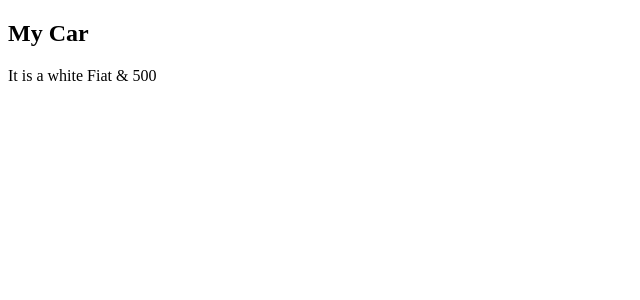
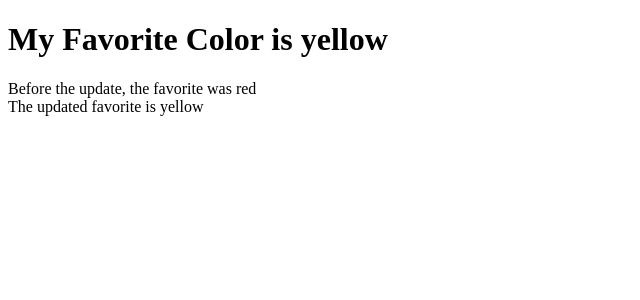
Before and after one commit to ajitoriginal/ReactJs, a React (Vite) app in the folder W3Schools/my-react-app/: page / in a window 1280 px wide. Shown: the top 300 px of the page, without its empty margins (0-640 px from the left). Built offline with nearby package versions, Linux system fonts and the light colour scheme.

Commit message:
class components

```diff
--- a/W3Schools/my-react-app/src/main.jsx
+++ b/W3Schools/my-react-app/src/main.jsx
@@ -1,24 +1,35 @@
 import { createRoot } from 'react-dom/client'
-const fruitlist = ['apple', 'banana', 'cherry'];
+import React from 'react';
 
-const kwtohp = (kw) => kw * 1.36
-
-function Car() {
-  const myObj = {
-    name: "Fiat",
-    model: "500",
-    color: "white"
-  };
-  return (
-    <>
-      <h2>My Car</h2>
-      <p>It is a {myObj.color} {myObj.name} & {myObj.model}</p>
-    </>
-  )
+class Header extends React.Component {
+  constructor(props) {
+    super(props);
+    this.state = {favoritecolor: "red"};
+  }
+  componentDidMount() {
+    setTimeout(() => {
+      this.setState({favoritecolor: "yellow"})
+    }, 1000)
+  }
+  getSnapshotBeforeUpdate(prevProps, prevState) {
+    document.getElementById("div1").innerHTML =
+    "Before the update, the favorite was " + prevState.favoritecolor;
+  }
+  componentDidUpdate() {
+    document.getElementById("div2").innerHTML =
+    "The updated favorite is " + this.state.favoritecolor;
+  }
+  render() {
+    return (
+      <div>
+        <h1>My Favorite Color is {this.state.favoritecolor}</h1>
+        <div id="div1"></div>
+        <div id="div2"></div>
+      </div>
+    );
+  }
 }
 
 createRoot(document.getElementById('root')).render(
-  // <App />
-  <Car />
-  // myElement
-)
+  <Header />
+);
```
Also changed, not shown: W3Schools/my-react-app/src/components/Vehicle.jsx (added, +7 -0 lines), 1 other file (tests, documents, lock files or other folders).
